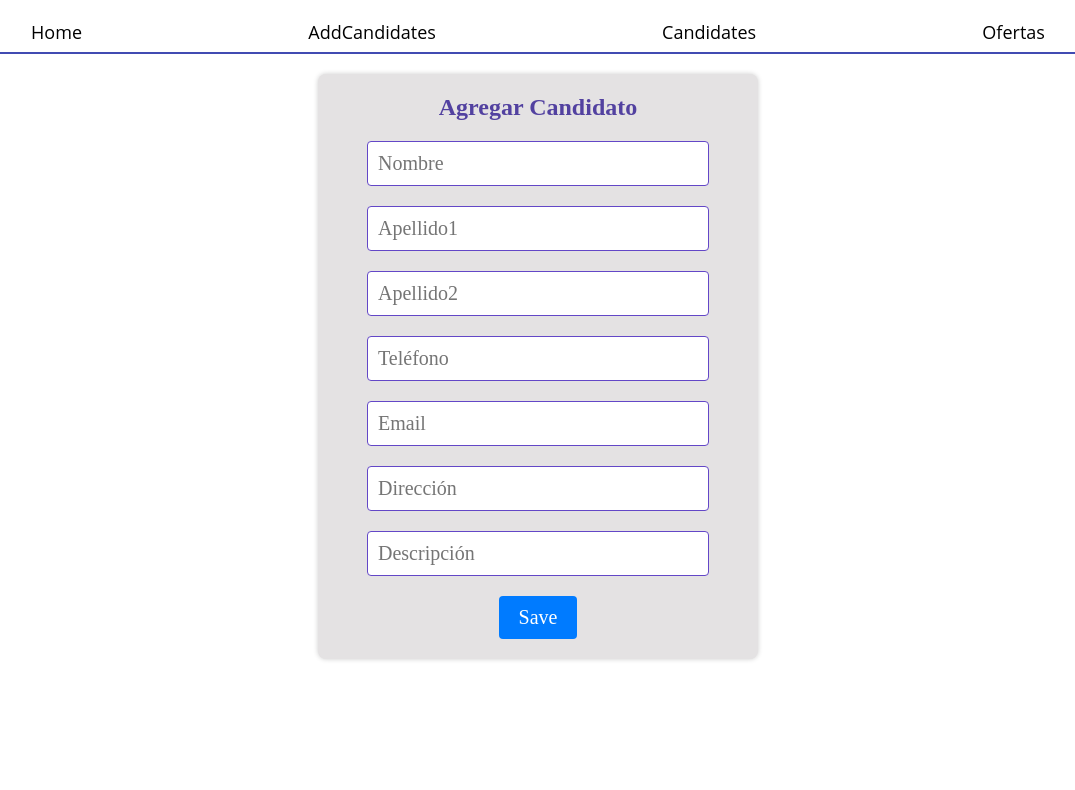
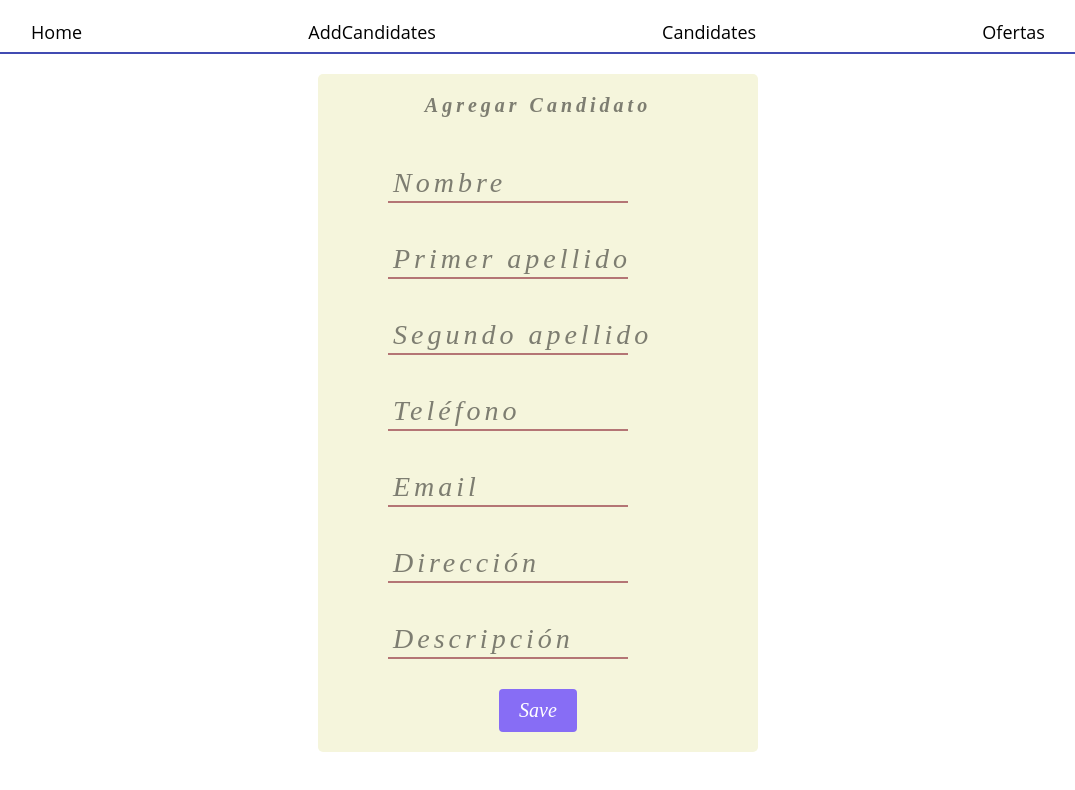
Before and after one commit to Dav0o/Bolsa_de_Empleo_Frontend, a React (Vite) app: page /add-candidate in a window 1280 px wide. Shown: the top 790 px of the page, without its empty margins (102-1177 px from the left). Built offline with nearby package versions, Linux system fonts and the light colour scheme.

Commit message:
Retoques al css add-candidate

```diff
--- a/src/pages/add-candidate/AddCandidate.jsx
+++ b/src/pages/add-candidate/AddCandidate.jsx
@@ -65,52 +65,48 @@ function AddCandidate() {
   }
 
   return (
-    <div className="add-candidate-container">
-      <h2>Agregar Candidato</h2>
+<div className='add-candidate-container'>
+  <h2>
+    Agregar Candidato
+  </h2>
   <form onSubmit={handleSubmit}>
-
+<div className='form'>
   <div className="form-group">
-
-          <input type="text" id="nombre" name="nombre" placeholder="Nombre" value={candidate.nombre} onChange={handleChange} />
-
+    <input className="name-input" type="text" name="nombre" value={candidate.nombre} onChange={handleChange} required />
+    <label className='name-label'>Nombre</label>
   </div>
 
   <div className="form-group">
-
-          <input type="text" id="apellido1" name="apellido1" placeholder="Apellido1" value={candidate.apellido1} onChange={handleChange} />
-
+    <input className="lastName-input" type="text" name="apellido1" value={candidate.apellido1} onChange={handleChange} required />
+    <label className='lastName-label'>Primer apellido</label>
   </div>
 
   <div className="form-group">
-
-          <input type="text" id="apellido2" name="apellido2" placeholder="Apellido2" value={candidate.apellido2} onChange={handleChange} />
-
+    <input className="lastName-input" type="text" name="apellido2" value={candidate.apellido2} onChange={handleChange} required />
+    <label className='lastName-label'>Segundo apellido</label>
   </div>
 
   <div className="form-group">
-
-          <input type="text" id="telefono" name="telefono" placeholder="Teléfono" value={candidate.telefono} onChange={handleChange} />
-
+    <input className="telefono-input" type="text" name="telefono" value={candidate.telefono} onChange={handleChange} required />
+    <label className='telefono-label'>Teléfono</label>
   </div>
 
   <div className="form-group">
-
-          <input type="email" id="correo_electronico" name="correo_electronico" placeholder="Email" value={candidate.correo_electronico} onChange={handleChange} />
-
+    <input className="correo_electronico-input" type="email" name="correo_electronico" value={candidate.correo_electronico} onChange={handleChange} required />
+    <label className='correo_electronico-label'>Email</label>
   </div>
 
   <div className="form-group">
-          <input type="text" id="direccion" name="direccion" placeholder="Dirección" value={candidate.direccion} onChange={handleChange} />
-
+    <input className="direccion-input" type="text" name="direccion" value={candidate.direccion} onChange={handleChange} required />
+    <label className='direccion-label'>Dirección</label>
   </div>
 
   <div className="form-group">
-
-          <input type= "text" id="descripcion" name="descripcion" placeholder="Descripción" value={candidate.descripcion} onChange={handleChange} />
-
+    <input className="descripcion-input" type="text" name="descripcion" value={candidate.descripcion} onChange={handleChange} required />
+    <label className='descripcion-label'>Descripción</label>
   </div>
-
         <button type="submit" className="submit-button">Save</button>
+    </div>
       </form>
     </div>
   );
--- a/src/stylesheets/AddCandidate.css
+++ b/src/stylesheets/AddCandidate.css
@@ -1,47 +1,84 @@
-.add-candidate-container {
-    background-color: #e4e2e3;
+.add-candidate-container{
+  background-color: #F5F5DC;
+  border-radius: 5px;
+  width: 400px;
   padding: 20px;
-    border-radius: 8px;
-    box-shadow: 0 0 5px rgba(0, 0, 0, 0.2);
-    width: 400px;
   margin: 0 auto;
-    text-align: center;
+  display:flex;
+  flex-direction: column;
+  align-items: center;
+  justify-content: center;
+  letter-spacing: 0.2rem;
+  gap: 2rem;
+  font-style: italic;
+  color:rgba(5, 5, 5, 0.5);
 }
 
-  .add-candidate-container h2 {
-    color: #5241a0;
-    font-size: 24px;
-    margin-bottom: 20px;
 
+.form-group{
+  position: relative;
+  width: 300px;
 }
 
-  .form-group {
-    margin-bottom: 20px;
+
+.name-input,.lastName-input,.lastName-input,.telefono-input,.correo_electronico-input,.direccion-input,.descripcion-input{
+  width: 80%;
+  padding: 5px 0;
+  border: 2px #070707 ;
+  border-bottom: 2px solid #b47575;
+  outline: none;
+  background: transparent;
+  color: #070707;
+  font-size: 1.5rem;
+  margin-bottom: 30px;
 }
 
-  label {
-    display: block;
-    font-weight: bold;
-    margin-bottom: 5px;
+.name-label,.lastName-label,.lastName-label,.telefono-label,.correo_electronico-label,.direccion-label,.descripcion-label
+{
+  position: absolute;
+  left: 0;
+  padding: 10px 5px;
+  color: rgba(5, 5, 5, 0.5);
+  font-size: 1.4rem;
+  pointer-events: none;
+  transition: 0.5s;
+  display: flexbox;
+  font-weight:lighter;
+  font-style: italic;
 }
 
-  input[type="text"],
-  input[type="email"] {
-    width: 80%;
-    padding: 10px;
-    border: 1px solid #6347c7;
-    border-radius: 4px;
+.name-input:valid ~ label,
+.lastName-input:valid ~ label,
+.telefono-input:valid ~ label,
+.correo_electronico-input:valid ~ label,
+.direccion-input:valid ~ label,
+.descripcion-input:valid ~ label,
+.name-input:focus ~ label,
+.lastName-input:focus ~ label,
+.telefono-input:focus ~ label,
+.correo_electronico-input:focus ~ label,
+.direccion-input:focus ~ label,
+.descripcion-input:focus ~ label
+{
+transform: translateY(-1.5rem);
+color: rgba(175, 172, 172, 0.5);
+font-size: 0.75em;
 }
 
 .submit-button {
-    background-color: #007bff;
+  background-color: rgb(135, 109, 245);
   color: #fff;
   padding: 10px 20px;
   border: none;
   border-radius: 4px;
   cursor: pointer;
+  margin: 0 auto;
+  font-style: italic;
 }
 
-  .submit-button:hover {
-    background-color: #0056b3;
+.form {
+  display: flex;
+  flex-direction: column;
+  justify-content: center;
+  align-items: center;
 }
--- a/src/stylesheets/Home.css
+++ b/src/stylesheets/Home.css
@@ -1,13 +1,12 @@
 .home-container {
     display: flex;
-    margin-left: 45px;
+    margin-left: 20px;
     margin-top: 45px;
 
 }
 
 .home-image {
     position: relative;
-    left: 100px;
     top: 35px;
 }
 
```
Lines whose indentation alone changed are shown as unchanged.
